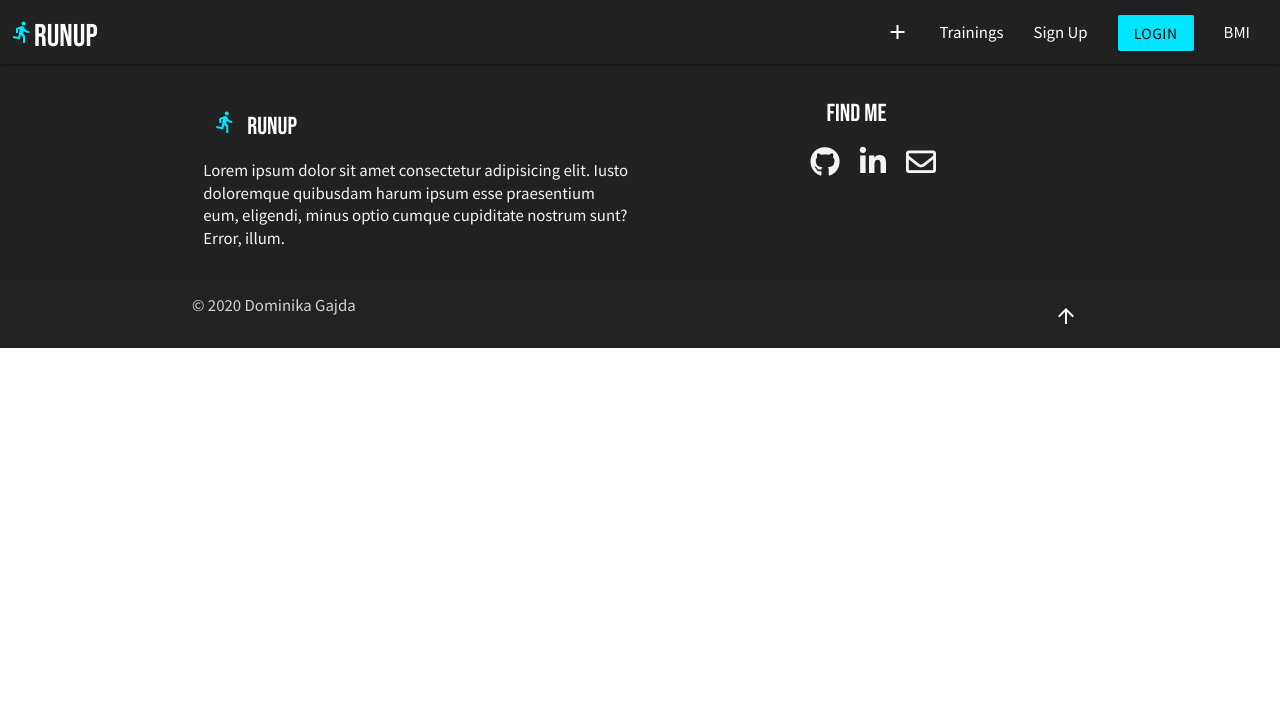
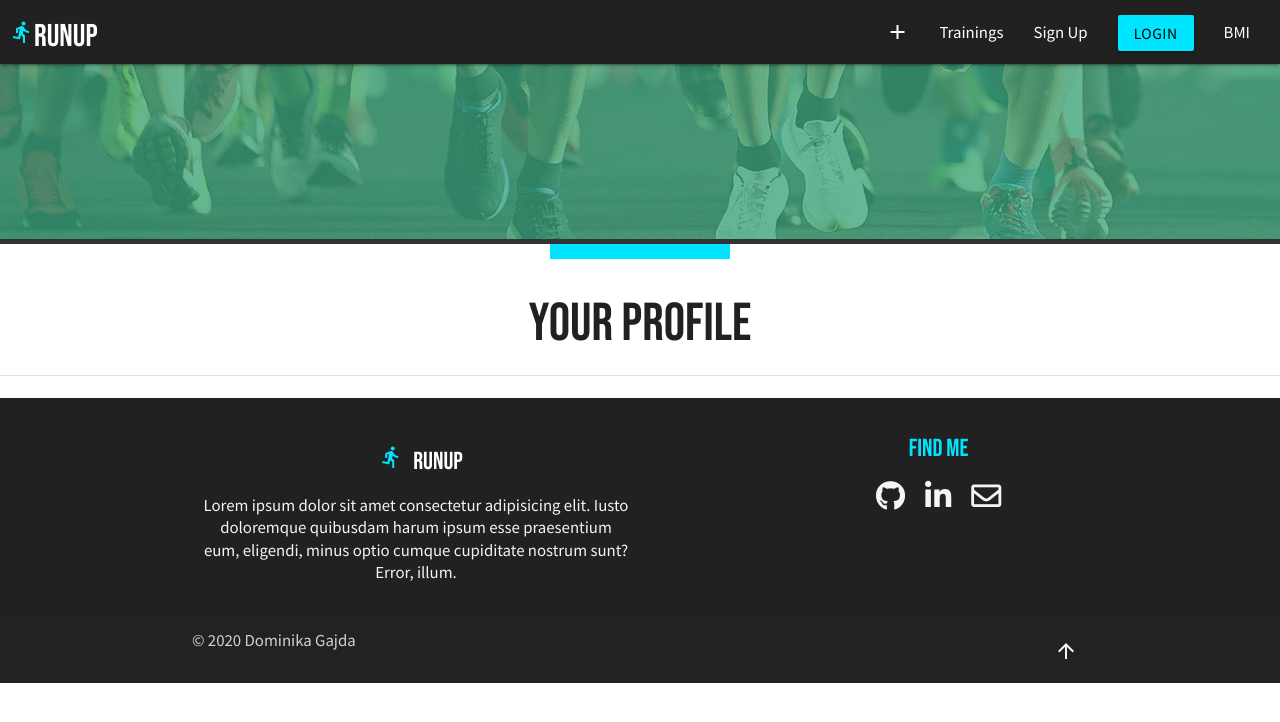
Before and after one commit to dominiika/runningapp-react, a React (Create React App) app: page /profile in a window 1280 px wide. Shown: the top 722 px of the page. Built offline with nearby package versions, Linux system fonts and the light colour scheme.

Commit message:
Change header and styling, update UserProfile

```diff
--- a/src/components/Footer.js
+++ b/src/components/Footer.js
@@ -15,7 +15,7 @@ function Footer() {
   return (
     <footer className="page-footer grey darken-4 white-text">
       <div className="container">
-        <div className="row">
+        <div className="row center">
           <div className="col l6 m6 s12">
             <h5 className="white-text">
               <i className="material-icons cyan-text text-accent-3">
@@ -30,7 +30,7 @@ function Footer() {
             </p>
           </div>
           <div className="col l4 offset-l2 m5 offset-m1 s8 offset-s4">
-            <h5 className="white-text find-me">Find me</h5>
+            <h5 className="find-me center cyan-text text-accent-3">Find me</h5>
             <a href="https://github.com/dominiika/" target="blank_">
               <i className="fab fa-github small"></i>
             </a>
--- a/src/components/Main.js
+++ b/src/components/Main.js
@@ -6,6 +6,7 @@ import Navbar from './Navbar';
 import Footer from './Footer';
 import TrainingsList from './TrainingsList';
 import TrainingDetail from './TrainingDetail';
+import UserProfile from './UserProfile';
 
 function Main(props) {
   return (
@@ -29,6 +30,13 @@ function Main(props) {
             <TrainingDetail {...params} cookies={props.cookies} />
           )}
         />
+        <Route
+          exact
+          path="/profile"
+          render={(params) => (
+            <UserProfile {...params} cookies={props.cookies} />
+          )}
+        />
       </Switch>
       <Footer />
     </React.Fragment>
--- a/src/components/Navbar.js
+++ b/src/components/Navbar.js
@@ -100,7 +100,11 @@ function Navbar(props) {
                     </li>
                     <Logout cookies={props.cookies} mobile={false} />
                     <li>
-                      <a href="#">
+                      <a
+                        href="#"
+                        className="dropdown-trigger white-text"
+                        data-target="dropdown1"
+                      >
                         <i className="fa fa-user" aria-hidden="true"></i>
                       </a>
                     </li>
@@ -129,9 +133,6 @@ function Navbar(props) {
             <a href="#add-training" className="modal-trigger">
               <i className="material-icons black-text">add</i>
             </a>
-            {/* <Link to="#">
-              <i className="material-icons black-text">add</i>
-            </Link> */}
           </li>
           <li>
             <Link to="/trainings">Trainings</Link>
@@ -172,6 +173,30 @@ function Navbar(props) {
             </React.Fragment>
           )}
         </ul>
+
+        {/* Dropdown menu */}
+        <ul id="dropdown1" class="dropdown-content">
+          <li>
+            <a href="#!">one</a>
+          </li>
+          <li>
+            <a href="#!">two</a>
+          </li>
+          <li class="divider" tabIndex="-1"></li>
+          <li>
+            <a href="#!">three</a>
+          </li>
+          <li>
+            <a href="#!">
+              <i class="material-icons">view_module</i>four
+            </a>
+          </li>
+          <li>
+            <a href="#!">
+              <i class="material-icons">cloud</i>five
+            </a>
+          </li>
+        </ul>
       </header>
 
       <Bmi />
--- a/src/components/TrainingDetail.js
+++ b/src/components/TrainingDetail.js
@@ -1,10 +1,10 @@
 import React, { useEffect, useContext, useState, useRef } from 'react';
 import M from 'materialize-css';
-import Header from './Header';
 import Divider from './Divider';
 import EditTraining from './EditTraining';
 import DeleteTraining from './DeleteTraining';
 import { Context } from '../Store';
+import Header from './Header';
 
 function TrainingDetail(props) {
   const [globalState, setGlobalState] = useContext(Context);
@@ -61,12 +61,12 @@ function TrainingDetail(props) {
     <React.Fragment>
       {Object.keys(training).length > 1 ? (
         <React.Fragment>
-          <Header title="" />
+          <Header />
           <Divider />
-          <section className="container section-training-detail">
-            <h4 className="center bolder-text">
-              {training.name.toUpperCase()}
-            </h4>
+          <section className="section-training-detail">
+            <h2 className="center bolder-text">{training.name}</h2>
+            <div className="divider"></div>
+            <div className="container">
               <p className="center grey-text">{training.date}</p>
               <div className="row training-squares">
                 <div className="col s12 m4 center">
@@ -91,7 +91,7 @@ function TrainingDetail(props) {
                 </div>
               </div>
 
-            <div className="card-panel training-stats z-depth-2">
+              <div className="card-panel training-stats z-depth-2 grey lighten-5">
                 <div className="row">
                   <div className="col s12 m10">
                     <h5 className="bolder-text">Your training stats</h5>
@@ -125,6 +125,7 @@ function TrainingDetail(props) {
                   Congratulations! You did a great job!
                 </p>
               </div>
+            </div>
           </section>
           <Divider />
         </React.Fragment>
--- a/src/components/TrainingsList.js
+++ b/src/components/TrainingsList.js
@@ -1,8 +1,8 @@
 import React, { useEffect, useState, useContext } from 'react';
 import Training from './Training';
-import Header from './Header';
 import Divider from './Divider';
 import { Context } from '../Store';
+import Header from './Header';
 
 function TrainingsList(props) {
   const [globalState, setGlobalState] = useContext(Context);
@@ -40,12 +40,12 @@ function TrainingsList(props) {
     <React.Fragment>
       <Header />
       <Divider />
-      <section>
+      <section className="section-trainings-list">
+        <h2 className="center bolder-text">Your trainings</h2>
+        <div className="divider"></div>
         <div className="container">
           {trainings && trainings.length > 0 ? (
             <React.Fragment>
-              <h3 className="center">Your trainings</h3>
-              <div className="divider"></div>
               <br />
               {trainings.map((training) => {
                 return (
--- /dev/null
+++ b/src/components/UserProfile.js
@@ -0,0 +1,17 @@
+import React, { useEffect } from 'react';
+import Divider from './Divider';
+import Header from './Header';
+
+function UserProfile(props) {
+  return (
+    <section className="section-user-profile">
+      <Header />
+      <Divider />
+      <h2 className="center">Your profile</h2>
+      <div className="divider"></div>
+      <br />
+    </section>
+  );
+}
+
+export default UserProfile;
--- a/src/styles/index.css
+++ b/src/styles/index.css
@@ -13,6 +13,7 @@ body {
 }
 
 h1,
+h2,
 h4,
 h5,
 h3 {
@@ -148,10 +149,6 @@ main {
 }
 
 /* Footer */
-footer .find-me {
-  margin-left: 26px;
-}
-
 footer i {
   margin: 10px;
   color: #f5f5f5;
@@ -168,7 +165,8 @@ footer i:hover {
 /* Header */
 .section-header {
   position: relative;
-  background: url(../assets/running21.jpg);
+  /* background: url(../assets/running21.jpg); */
+  background: url(../assets/header-shoes.jpg);
   background-size: center;
   /* border-top: #333 solid 5px; */
   border-bottom: #333 solid 5px;
```
Also changed, not shown: src/assets/header-shoes (copy).jpg (added), src/assets/header-shoes.jpg (added). Lines whose indentation alone changed are shown as unchanged.
